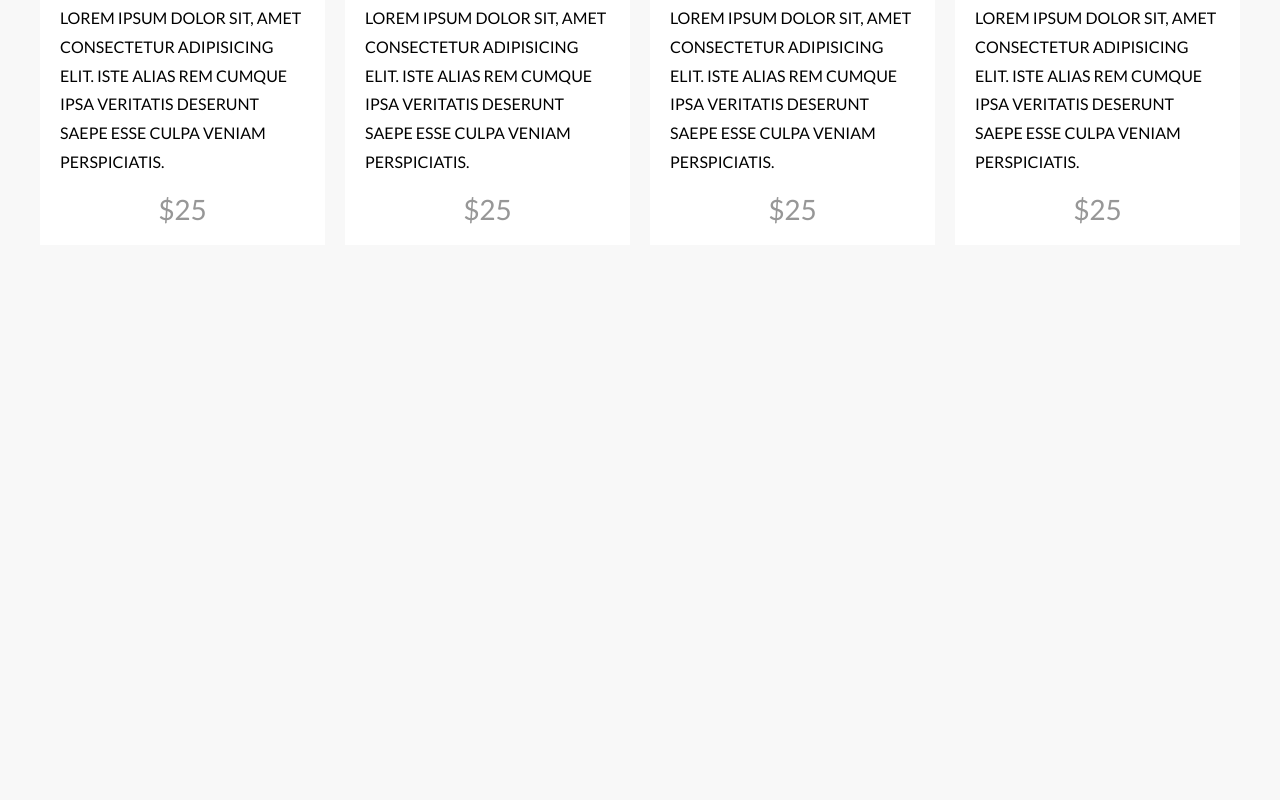
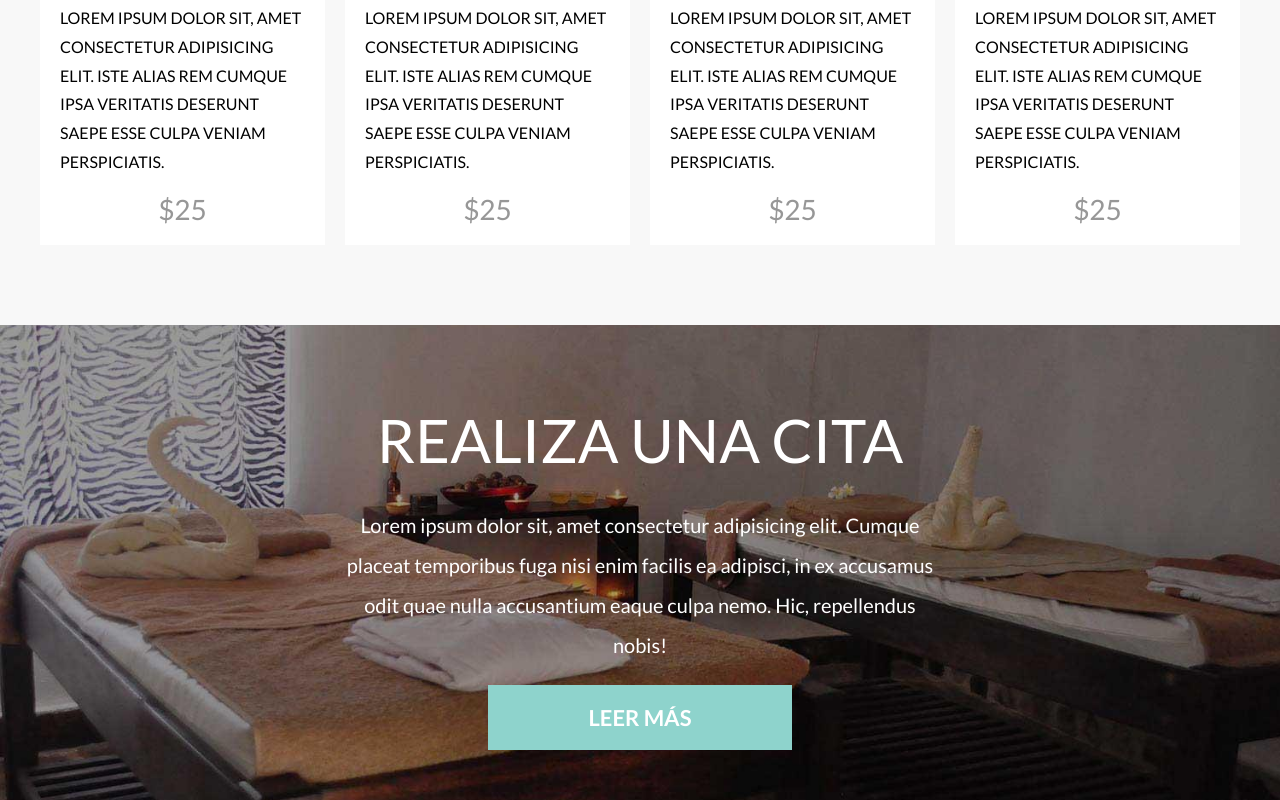
Before and after one commit to RogerCastillo877/spa-sass, a website: page index.html in a window 1280 px wide. Shown: the part 3177-3977 px from the top of the page. Before the commit the page ends 3502 px from the top, so only its background shows below. Drawn offline with Linux system fonts and the light colour scheme; a web font is replaced by a local one.

Commit message:
date section

```diff
--- a/index.html
+++ b/index.html
@@ -184,5 +184,12 @@
       </div>
     </div>
   </main>
+
+  <section class="date">
+    <h2 class="date__heading">Realiza una cita</h2>
+    <p class="date__text">Lorem ipsum dolor sit, amet consectetur adipisicing elit. Cumque placeat temporibus fuga nisi enim facilis ea adipisci, in ex accusamus odit quae nulla accusantium eaque culpa nemo. Hic, repellendus nobis!</p>
+    <a href="#" class="date__link">Leer más</a>
+  </section>
+
 </body>
 </html>
--- /dev/null
+++ b/src/scss/ui/content/_date.scss
@@ -0,0 +1,29 @@
+@use 'base/variables' as v;
+@use 'base/mixins' as m;
+
+.date {
+  background-image: url(../img/bg_citas.jpg);
+  background-position: center center;
+  background-size: cover;
+  background-attachment: fixed;
+  padding: 5rem 0;
+  text-align: center;
+
+  &__heading {
+    @include m.heading;
+    color: v.$blanco;
+    font-size: 6rem;
+  }
+
+  &__text {
+    max-width: 60rem;
+    margin: 0 auto;
+    color: v.$blanco;
+    line-height: 2;
+  }
+
+  &__link {
+    @include m.boton(v.$primario, v.$blanco);
+    padding: 2rem 10rem;
+  }
+}
--- a/src/scss/ui/content/_index.scss
+++ b/src/scss/ui/content/_index.scss
@@ -2,3 +2,4 @@
 @forward 'cards';
 @forward  'schedule';
 @forward  'products';
+@forward  'date';
```
Also changed, not shown: build/css/app.css, 1 other file.
